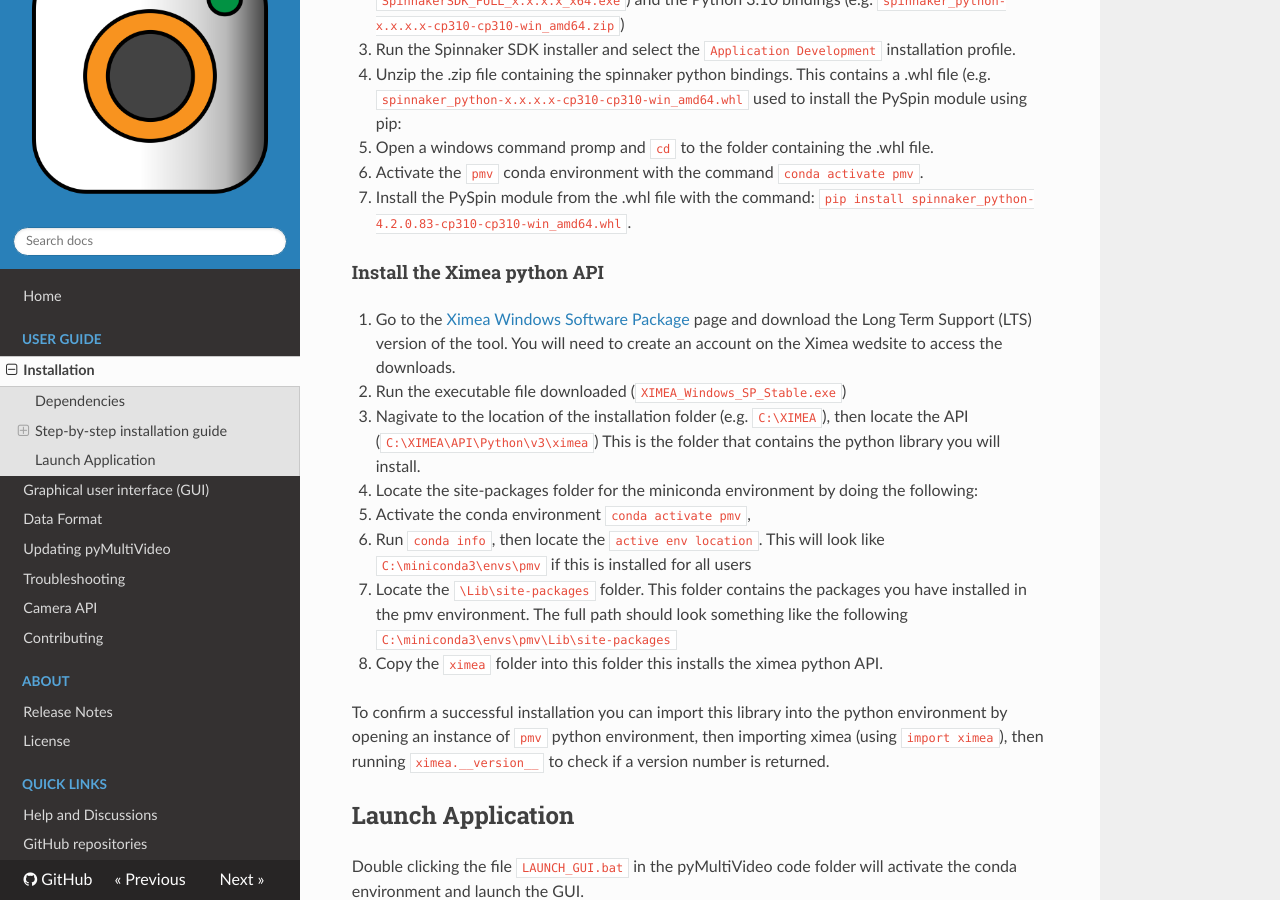
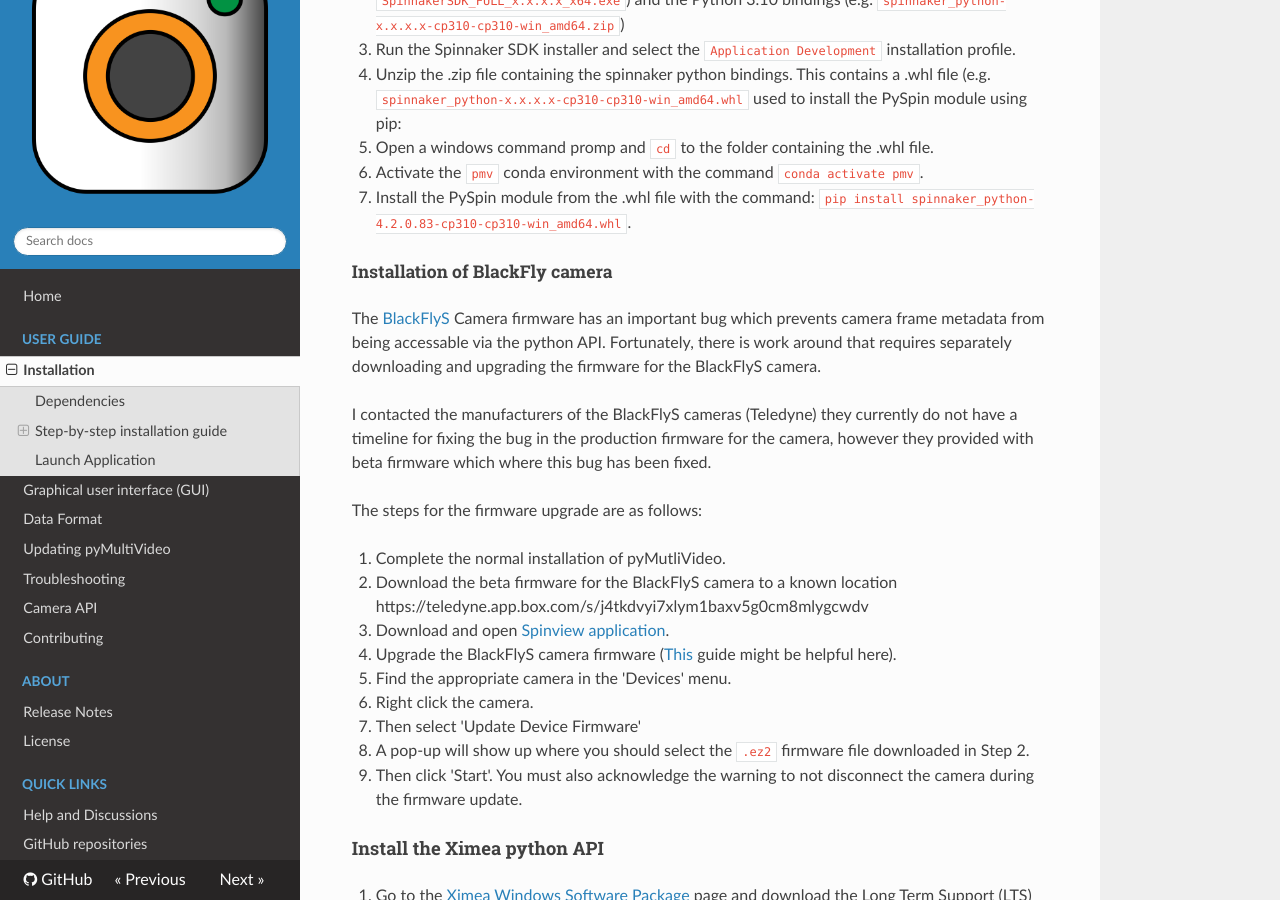
Before and after one commit to pyMultiVideo/docs, an MkDocs documentation site: the page built from docs/user-guide/installation.md, in a window 1280 px wide and 900 px high, scrolled down 2355 px. Built offline with MkDocs 1.6.1, drawn with Linux system fonts in a browser that asks for light colours; nearby versions of some CDN libraries.

Commit message:
Add installation instructions for BlackFly camera firmware upgrade

```diff
--- a/docs/user-guide/installation.md
+++ b/docs/user-guide/installation.md
@@ -72,6 +72,25 @@ Currently the Spinnaker SDK and the Ximea API are supported by pyMultivideo:
    2. Activate the `pmv` conda environment with the command `conda activate pmv`.
    3. Install the PySpin module from the .whl file with the command: `pip install spinnaker_python-4.2.0.83-cp310-cp310-win_amd64.whl`.
 
+##### Installation of BlackFly camera
+
+The [BlackFlyS](https://www.teledynevisionsolutions.com/en-gb/products/blackfly-s-usb3/?vertical=machine+vision&segment=iis) Camera firmware has an important bug which prevents camera frame metadata from being accessable via the python API. Fortunately, there is work around that requires separately downloading and upgrading the firmware for the BlackFlyS camera.
+
+I contacted the manufacturers of the BlackFlyS cameras (Teledyne) they currently do not have a timeline for fixing the bug in the production firmware for the camera, however they provided with beta firmware which where this bug has been fixed.
+
+The steps for the firmware upgrade are as follows:
+
+1. Complete the normal installation of pyMutliVideo.
+2. Download the beta firmware for the BlackFlyS camera to a known location
+   https://teledyne.app.box.com/s/j4tkdvyi7xlym1baxv5g0cm8mlygcwdv
+3. Download and open [Spinview application](https://softwareservices.flir.com/Spinnaker/latest/_spin_view_guide.html).
+4. Upgrade the BlackFlyS camera firmware ([This](https://support.swingcatalyst.com/hc/en-us/articles/360018779740-Upgrading-the-firmware-on-the-FLIR-Blackfly-S) guide might be helpful here).
+   - Find the appropriate camera in the 'Devices' menu.
+   - Right click the camera.
+   - Then select 'Update Device Firmware'
+   - A pop-up will show up where you should select the `.ez2` firmware file downloaded in Step 2.
+   - Then click 'Start'. You must also acknowledge the warning to not disconnect the camera during the firmware update.
+
 #### Install the Ximea python API
 
 1. Go to the [Ximea Windows Software Package](https://www.ximea.com/support/wiki/apis/XIMEA_Windows_Software_Package) page and download the Long Term Support (LTS) version of the tool. You will need to create an account on the Ximea wedsite to access the downloads.
```
